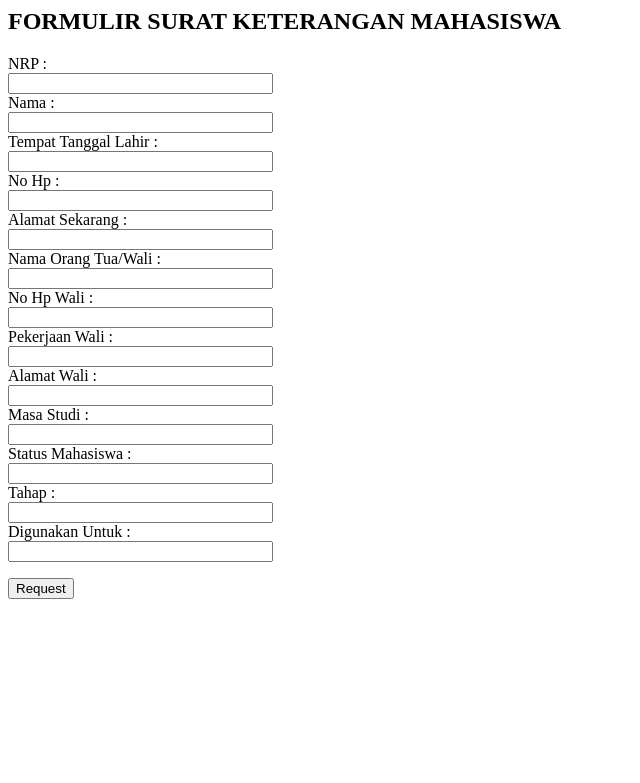
After one commit to astridperdana/simSurat, a Flask app: page /tambahForm4 in a window 1280 px wide. The commit adds this page. Shown: the top 783 px of the page, without its empty margins (0-640 px from the left). Run offline with Flask 2, Linux system fonts and the light colour scheme.

Commit message:
ini form sudah jadi semua tinggal db

```diff
--- a/tabledb/app.py
+++ b/tabledb/app.py
@@ -85,6 +85,20 @@ def tambahForm2():
     else:
         return render_template('tambah_form2.html')
 
+@app.route('/tambahForm3', methods = ['POST', 'GET'])
+def tambahForm3():
+    if request.method == 'POST':
+        return redirect('http://localhost:5000')
+    else:
+        return render_template('tambah_form3.html')
+
+@app.route('/tambahForm4', methods = ['POST', 'GET'])
+def tambahForm4():
+    if request.method == 'POST':
+        return redirect('http://localhost:5000')
+    else:
+        return render_template('tambah_form4.html')
+
 
 if __name__ == '__main__':
     app.run(debug=True)
--- a/tabledb/templates/login_sukses_mhs.html
+++ b/tabledb/templates/login_sukses_mhs.html
@@ -5,8 +5,8 @@
         <p>Halo {{username}} silahkan pilih form surat yang anda butuhkan : </p>
         <a href="http://localhost:5000/tambahForm1">Form 1</a>
         <a href="http://localhost:5000/tambahForm2">Form 2</a>
-        <a href="http://localhost:5000">Form 3</a>
-        <a href="http://localhost:5000">Form 4</a><br>
+        <a href="http://localhost:5000/tambahForm3">Form 3</a>
+        <a href="http://localhost:5000/tambahForm4">Form 4</a><br>
         <br>
         <table border="1">
             <tr>
--- /dev/null
+++ b/tabledb/templates/tambah_form4.html
@@ -0,0 +1,24 @@
+<html>
+    <head>
+        <title>FORMULIR SURAT KETERANGAN MAHASISWA</title>
+    </head>
+    <body>
+        <h2>FORMULIR SURAT KETERANGAN MAHASISWA</h2>
+        <form action="http://localhost:5000/tambahForm4" method="post">
+            NRP : <br> <input type="text" name="nrp" size="30"> <br>
+            Nama : <br> <input type="text" name="nama" size="30"> <br>
+            Tempat Tanggal Lahir     : <br> <input type="text" name="ttl" size="30"> <br>
+            No Hp     : <br> <input type="text" name="no_hp" size="30"> <br>
+            Alamat Sekarang    : <br> <input type="text" name="alamat_sekarang" size="30"><br>
+            Nama Orang Tua/Wali    : <br> <input type="text" name="wali" size="30"><br>
+            No Hp Wali :   <br> <input type="text" name="no_hp_wali" size="30"><br>
+            Pekerjaan Wali  : <br> <input type="text" name="pekerjaan_wali" size="30"><br>
+            Alamat Wali : <br> <input type="text" name="alamat_wali" size="30"><br>
+            Masa Studi   : <br> <input type="text" name="masa_studi" size="30"><br>
+            Status Mahasiswa   : <br> <input type="text" name="status_mahasiswa" size="30"><br>
+            Tahap   : <br> <input type="text" name="tahap" size="30"><br>
+            Digunakan Untuk : <br><input type="text" name="digunakan_untuk" size="30">
+            <br><p><input type="submit" value="Request"></p>
+        </form>
+    </body>
+</html>
```
Also changed, not shown: tabledb/templates/tambah_form3.html (added, +22 -0 lines).
